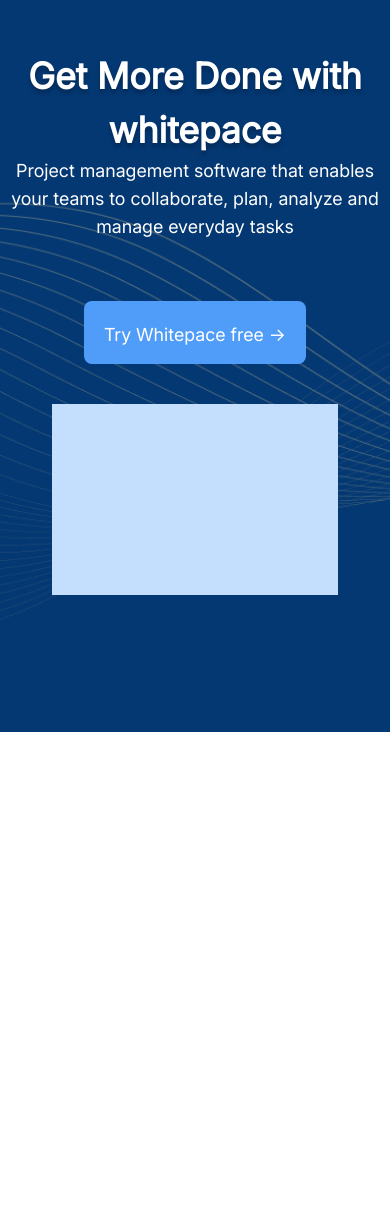
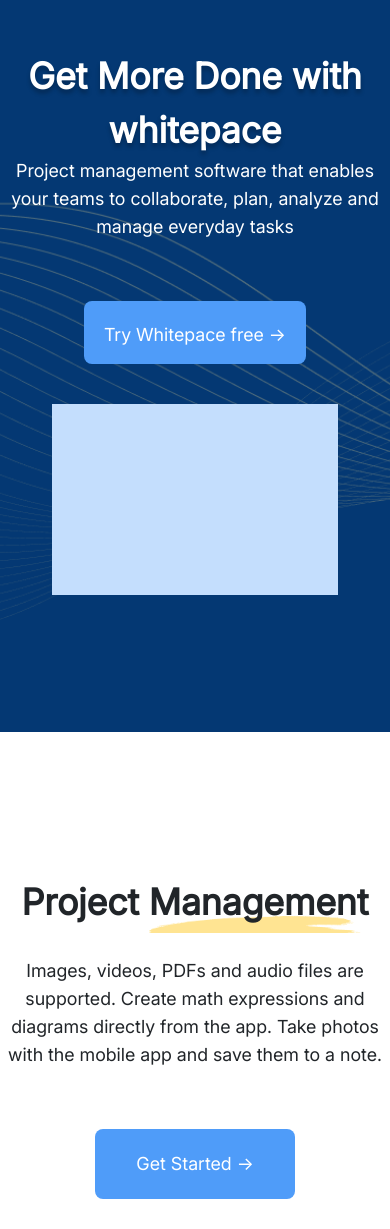
Before and after one commit to yashaspancham/generic-landing-page-for-saas-company, a Next.js app: page / in a window 390 px wide. Shown: the part 112-1341 px from the top of the page. Before the commit the page ends 844 px from the top, so only its background shows below. Built offline with nearby package versions, Linux system fonts and the light colour scheme.

Commit message:
Yashas-feat-2moreSectionsDone

```diff
--- a/app/page.tsx
+++ b/app/page.tsx
@@ -1,5 +1,13 @@
 import BannerSection from "@/components/Banner";
+import WorkTogether from "@/components/Banner/WorkTogether";
+import ProjectManagement from "@/components/ProjectManagement";
 
 export default function Home() {
-  return <div className=""><BannerSection/></div>;
+  return (
+    <main className="">
+      <BannerSection />
+      <ProjectManagement />
+      <WorkTogether/>
+    </main>
+  );
 }
--- /dev/null
+++ b/components/Banner/WorkTogether/index.tsx
@@ -0,0 +1,28 @@
+import BlueButton from "@/components/blueButton";
+
+const WorkTogether = () => {
+  const titleText1 = "Work ";
+  const titleText2 = "together";
+  const paragraphText =
+    "Images, videos, PDFs and audio files are supported. Create math expressions and diagrams directly from the app. Take photos with the mobile app and save them to a note.";
+  return (
+    <div className="pt-[100px] pb-[140px] flex max-lg:flex-col-reverse justify-evenly items-center gap-10 xl:gap-20 px-8">
+      <img src={"/images/WorkTogeteher_img.png"} alt="WorkTogetherImage" className="lg:w-[528px] xl:w-[542px] 2xl:w-[710px]"/>
+      <div className="text-[#212529] 2xl:w-[670px] xl:w-[633px] lg-w-[527px] w-auto flex flex-col items-start max-lg:items-center">
+        <p className="font-bold xl:text-7xl lg:text-[64px] sm:text-[54px] text-4xl mt-6">
+          {titleText1}{" "}
+          <span
+            className="inline-block leading-[1.7] bg-[url('/images/project_management_underline.png')] bg-no-repeat bg-[length:100%_30px]
+             2xl:bg-[position:0_88px] xl:bg-[position:0_72px] lg:bg-[position:0_75px] sm:bg-[position:0_64px] bg-[position:0_44px]"
+          >
+            {titleText2}
+          </span>
+        </p>
+        <p className="font-normal text-lg">{paragraphText}</p>
+        <BlueButton text="Try it now ->" extraCSS="lg:w-[186px] lg:h-[63px] sm:w-[177px] sm:h-[59px] w-[200px] h-[70px] flex items-center justify-center mt-[60px]" />
+      </div>
+    </div>
+  );
+};
+
+export default WorkTogether;
--- a/components/Banner/index.tsx
+++ b/components/Banner/index.tsx
@@ -15,7 +15,7 @@
         </p>
         <p className="font-normal text-lg">{paragraphText}</p>
 
-        <BlueButton text={"Try Whitepace free ->"} extraCSS="mt-[60px]" />
+        <BlueButton text={"Try Whitepace free ->"} extraCSS="mt-[60px] w-[222px] h-[63px]" />
       </div>
       <div className="bg-[#C4DEFD] 2xl:w-[824px] 2xl:h-[549px] xl:w-[685px] xl:h-[456px] lg:w-[526px] lg:h-[350.45px] sm:w-[551px] sm:h-[367px] w-[286px] h-[191px]" />
     </div>
--- /dev/null
+++ b/components/ProjectManagement/index.tsx
@@ -0,0 +1,32 @@
+import BlueButton from "../blueButton";
+
+const ProjectManagement = () => {
+  const titleText1 = "Project ";
+  const titleText2 = "Management";
+  const paragraphText =
+    "Images, videos, PDFs and audio files are supported. Create math expressions and diagrams directly from the app. Take photos with the mobile app and save them to a note.";
+  return (
+    <div className="pt-[140px] flex items-center justify-center text-[#212529]">
+      <div className="flex justify-center max-lg:flex-col max-lg:items-center [padding-left:clamp(8px,2vw,24px)] [padding-right:clamp(8px,2vw,24px)]">
+        <div className="flex flex-col 2xl:w-[640px] xl:w-[540px] lg:w-[440px] w-auto max-lg:text-center">
+          <p className="font-bold 2xl:text-7xl lg:text-[64px] sm:text-[54px] text-4xl ">
+            {titleText1}{" "}
+            <span
+              className="inline-block leading-[1.7] bg-[url('/images/project_management_underline.png')] bg-no-repeat bg-[length:100%_30px]
+             2xl:bg-[position:0_88px] xl:bg-[position:0_72px] lg:bg-[position:0_75px] sm:bg-[position:0_64px] bg-[position:0_44px]"
+            >
+              {titleText2}
+            </span>
+          </p>
+          <p className="font-normal text-lg pt-6">{paragraphText}</p>
+          <BlueButton
+            text="Get Started ->"
+            extraCSS=" w-[200px] h-[70px] sm:w-[190px] sm:h-[59px] lg:w-[201px] lg:h-[63px] flex items-center justify-center mt-[60px] max-lg:self-center"
+          />
+        </div>
+        <div className="bg-[#C4DEFD] max-lg:mt-[60px] 2xl:w-[748px] 2xl:h-[547px] xl:w-[719px] xl:h-[448px] lg:w-[527.74px] lg:h-[328.48px] sm:w-[561px] sm:h-[349px] w-[286px] h-[177px]" />
+      </div>
+    </div>
+  );
+};
+export default ProjectManagement;
--- a/components/blueButton/index.tsx
+++ b/components/blueButton/index.tsx
@@ -6,7 +6,7 @@
 const BlueButton = ({ extraCSS,text }: BlueButtonProps) => {
   return (
     <button
-      className={`flex gap-2 w-[222px] h-[63px] p-5 rounded-lg text-white bg-[#4F9CF9] ${extraCSS}`}
+      className={`flex gap-2 p-5 rounded-lg text-white bg-[#4F9CF9] ${extraCSS}`}
     >
       <p className="font-medium text-lg">{text}</p>
     </button>
```
Also changed, not shown: public/images/WorkTogeteher_img.png (added), public/images/project_management_underline.png (added).
